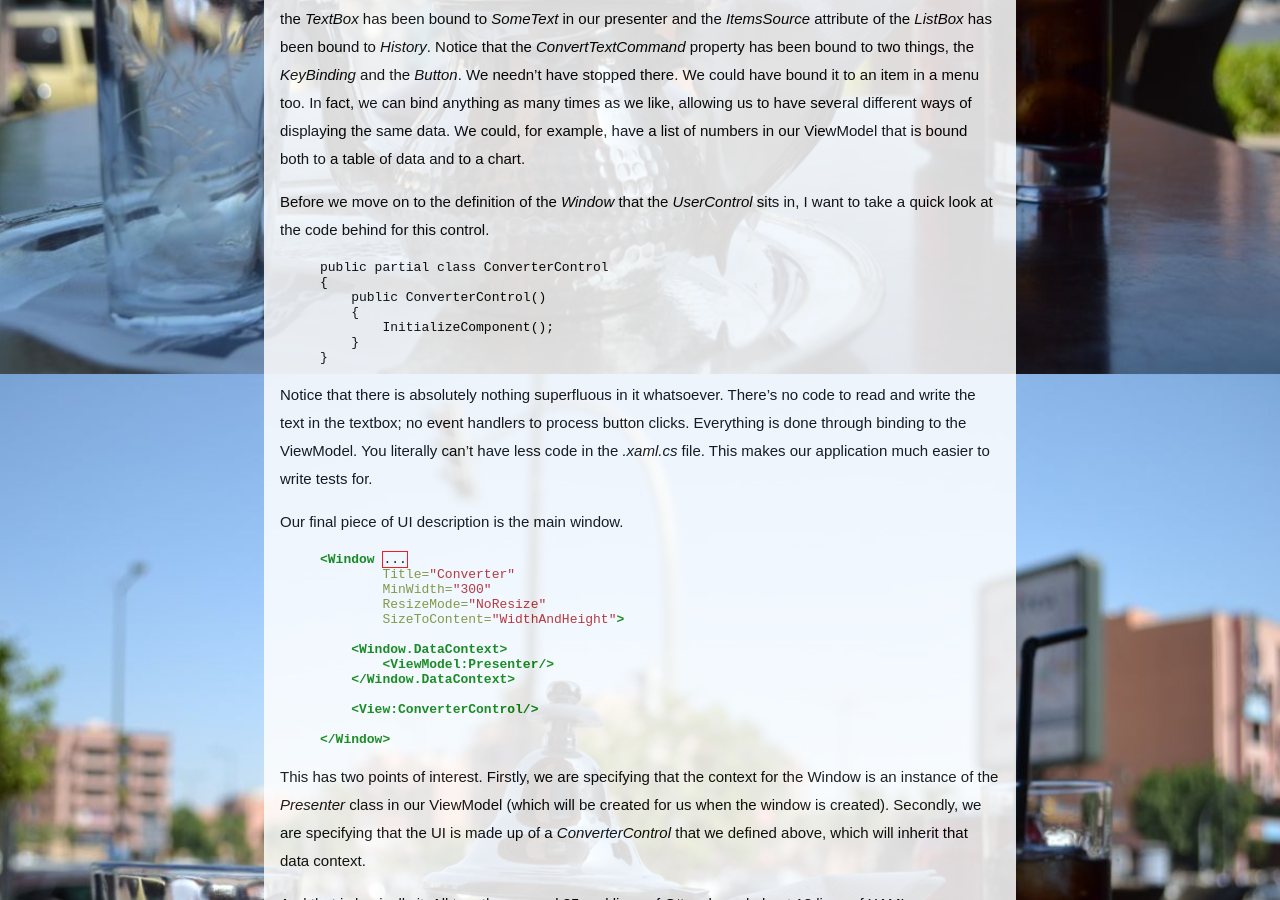
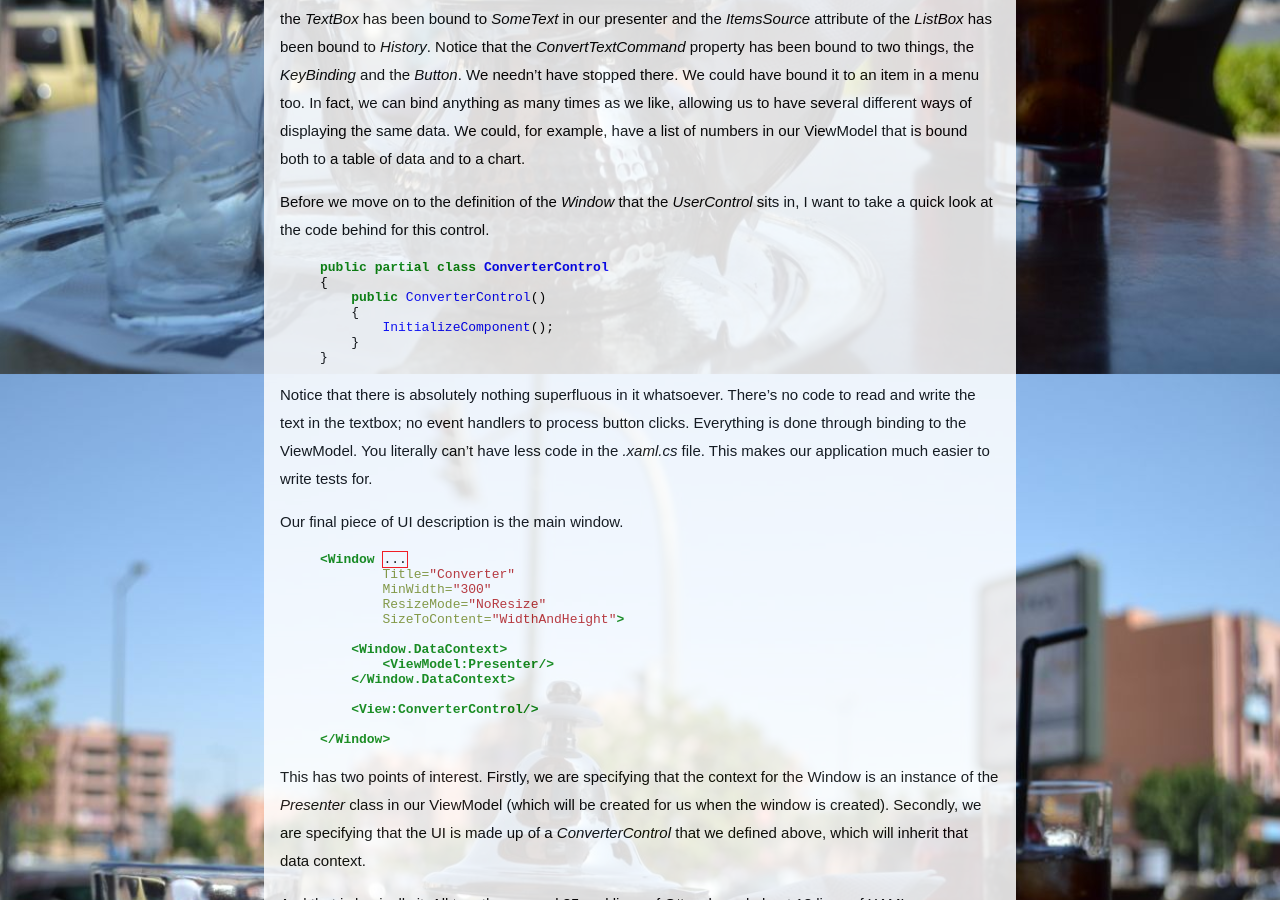
Before and after one commit to MarkWithall/markwithall.github.com, a Jekyll site: the page built from _posts/2013-03-01-worlds-simplest-csharp-wpf-mvvm-example.md, in a window 1280 px wide and 900 px high, scrolled down 4126 px. Built offline with Jekyll 4.4.1, drawn with Linux system fonts in a browser that asks for light colours; some web fonts are replaced.

Commit message:
Fixed highlighting.

```diff
--- a/_posts/2013-03-01-worlds-simplest-csharp-wpf-mvvm-example.md
+++ b/_posts/2013-03-01-worlds-simplest-csharp-wpf-mvvm-example.md
@@ -185,7 +185,7 @@ As you can see above, widgets such as labels and textboxes are just XML elements
 
 Before we move on to the definition of the _Window_ that the _UserControl_ sits in, I want to take a quick look at the code behind for this control.
 
-{% highlight xml %}
+{% highlight c# %}
 public partial class ConverterControl
 {
     public ConverterControl()
```
